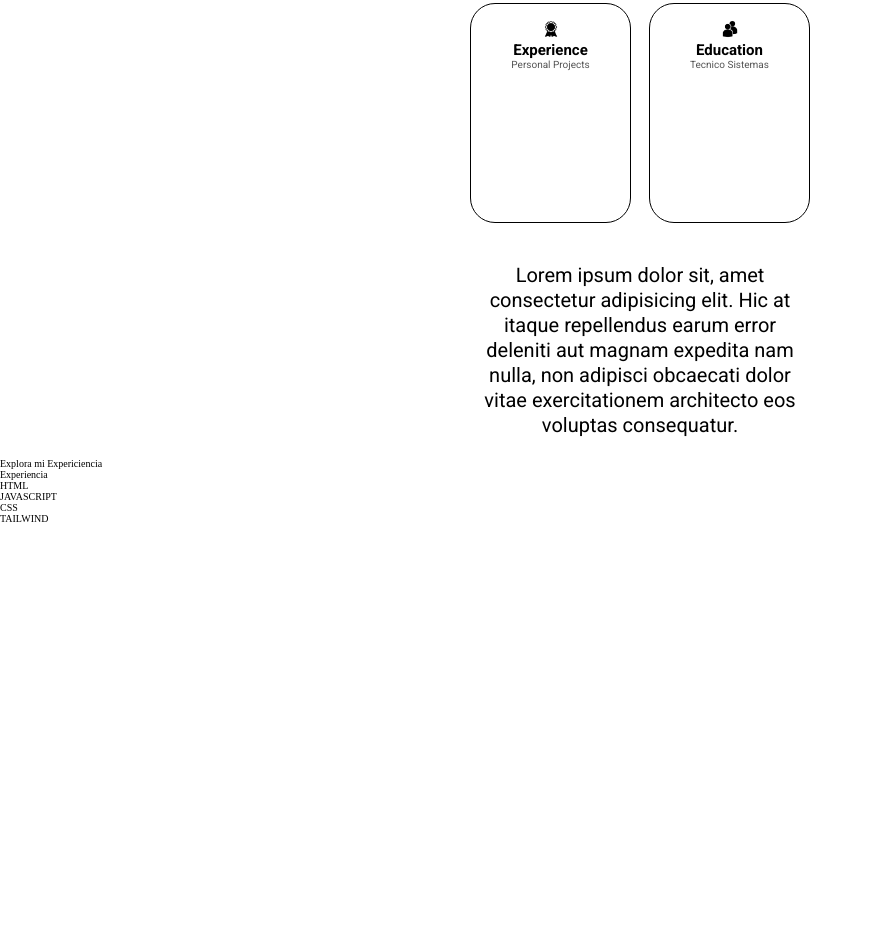
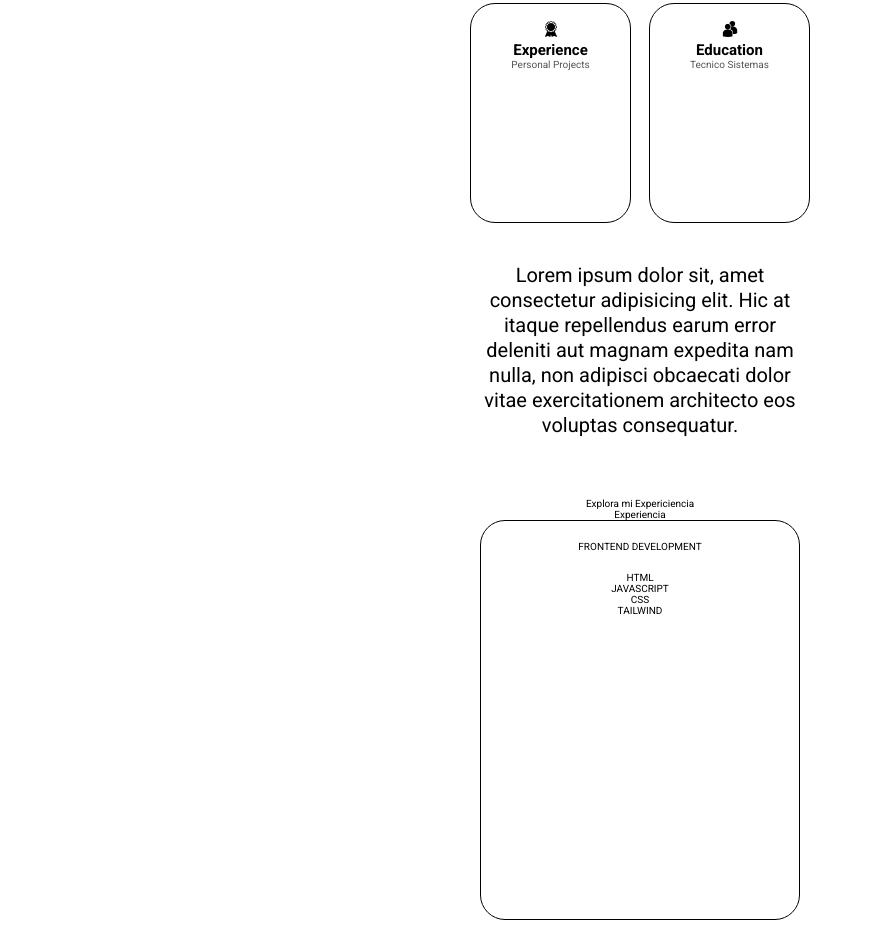
Before and after one commit to AlvarezEric1999/Portfolio, a plain HTML site: page index.html in a window 1280 px wide. Shown: the part 974-1904 px from the top of the page, without its empty margins (0-873 px from the left). Before the commit the page ends 1498 px from the top, so only its background shows below. Drawn offline with nearby package versions, Linux system fonts and the light colour scheme.

Commit message:
se agregaron secciones

```diff
--- a/index.html
+++ b/index.html
@@ -93,17 +93,22 @@
         </div>
     </section>
 
-    <section>
-        <p>Explora mi Expericiencia</p>
-        <p>Experiencia</p>
+    <section class="skills-container">
+        <p class="skills-subtitle">Explora mi Expericiencia</p>
+        <p class="skills-title">Experiencia</p>
 
 
-        <div>
+        <div class="skills-items-container">
 
+
+            <p>FRONTEND DEVELOPMENT</p>
+
+            <div class="skill-items">
                 <div>
                     <span></span>
                     <p>HTML</p>
                 </div>
+
                 <div>
                     <span></span>
                     <p>JAVASCRIPT</p>
@@ -117,7 +122,7 @@
                     <span></span>
                     <p>TAILWIND</p>
                 </div>
-
+            </div>
 
 
         </div>
--- a/styles.css
+++ b/styles.css
@@ -6,6 +6,7 @@
 
 html{
     font-size: 62.5%;
+    font-family: 'Roboto';
 }
 
 :root{
@@ -223,3 +224,38 @@ header{
     line-height: 25px;
 
 }
+
+.skills-container{
+    width: 320px;
+    margin: 0 auto;
+    margin-top: 30px;
+    padding: 10px 0 10px 0;
+    text-align: center;
+
+}
+
+.skills-items-container{
+    width: 100%;
+    min-width: 300px;
+    min-height: 400px;
+    border-radius: 25px;
+    border: 1px solid black;
+
+}
+
+.skills-items-container{
+    display: flex;
+    flex-direction: column;
+    padding: 20px 0 20px 0;
+}
+
+
+.skill-items{
+    display: flex;
+    flex-direction: column;
+    padding: 20px 0 20px 0;
+}
+
+.skill-items div{
+ display: block;
+}
```
Lines whose indentation alone changed are shown as unchanged.
